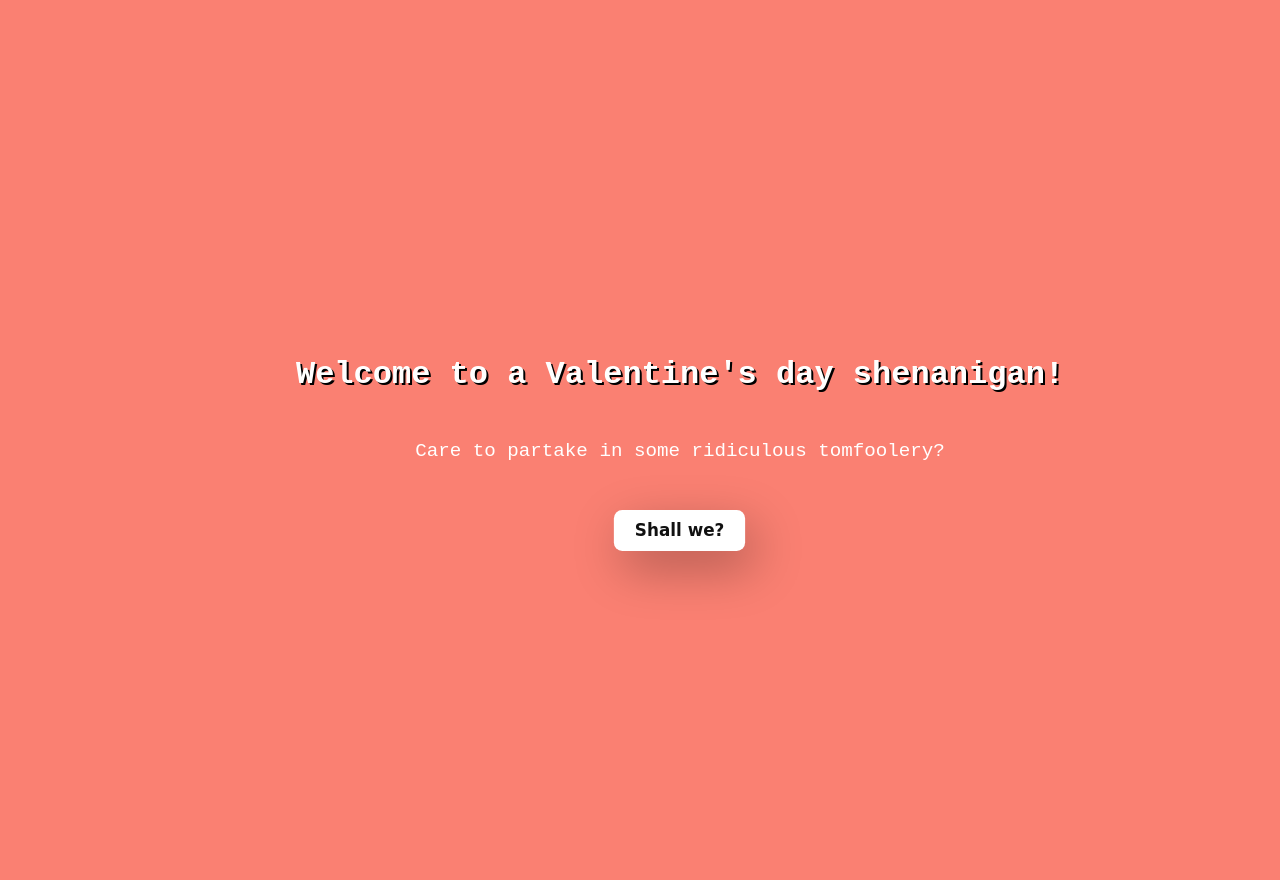
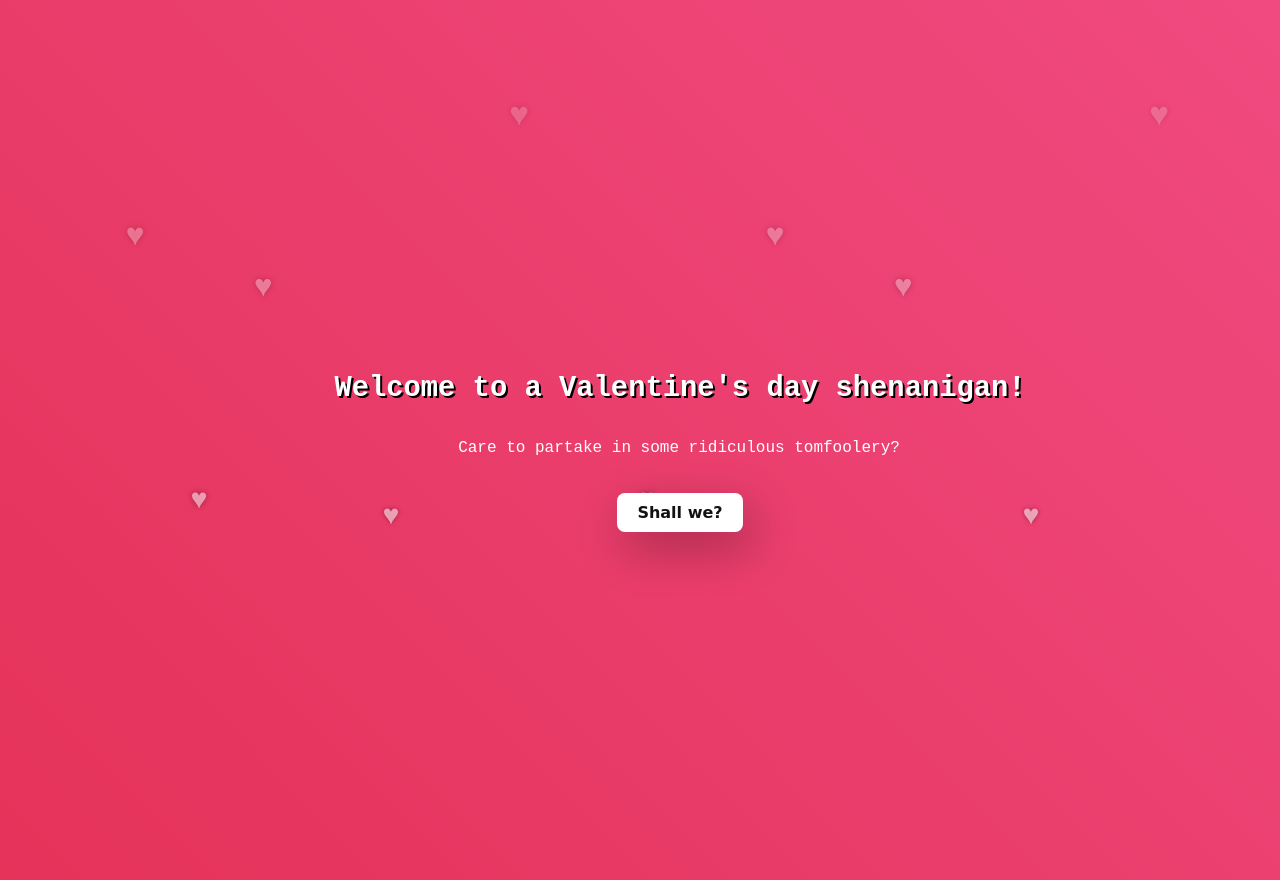
Before and after one commit to toothless1245/valentine-s, a plain HTML site: page index.html in a window 1280 px wide. Shown: the top 880 px of the page. Drawn offline with nearby package versions, Linux system fonts and the light colour scheme.

Commit message:
Update index.html

```diff
--- a/index.html
+++ b/index.html
@@ -4,48 +4,133 @@
   <meta charset="UTF-8" />
   <meta name="viewport" content="width=device-width, initial-scale=1.0" />
   <title>Care to partake in some ridiculous tomfoolery this Valentine's?</title>
-  <meta property="og:title" content="Care to partake in some ridiculous tomfoolery?">
-  <meta property="og:description" content="A date with this HTTYD-loving, space-obsessed romantic!">
-  <meta property="og:image" content="https://example.com/your-share-image.jpg">
-
-  <!-- Preload images -->
-  <link rel="preload" href="your-photo-url.jpg" as="image">
-  <link rel="preload" href="https://i.imgur.com/relatable-meme.jpg" as="image">
 
   <!-- Confetti library -->
   <script src="https://cdn.jsdelivr.net/npm/canvas-confetti@1.5.1/dist/confetti.browser.min.js"></script>
 
   <style>
-    :root {
-      --primary: #FF4081;
-      --success: #4CAF50;
-      --warning: #FFC107;
-      --danger: #F44336;
-    }
-
+    /* Animated Gradient Background for Body */
     body {
       font-family: 'Courier New', monospace;
-      background: #F08080;
+      background: linear-gradient(45deg, #F08080, #dd223e, #FF69B4);
+      background-size: 600% 600%;
+      animation: gradientAnimation 16s ease infinite;
       color: #fff;
       margin: 0;
       padding: 0;
+      overflow: hidden;
+      position: relative;
+      z-index: 1;
+    }
+    @keyframes gradientAnimation {
+      0% { background-position: 0% 50%; }
+      50% { background-position: 100% 50%; }
+      100% { background-position: 0% 50%; }
+    }
+
+    /* Floating Hearts Background */
+    .floating-hearts {
+      position: fixed;
+      top: 0;
+      left: 0;
+      width: 100%;
+      height: 100%;
+      pointer-events: none;
+      z-index: 0;
+      overflow: hidden;
+    }
+    .floating-hearts .heart {
+      position: absolute;
+      bottom: -50px;
+      color: rgba(255, 255, 255, 0.8);
+      font-size: 24px;
+      text-shadow: 0 0 5px rgba(0,0,0,0.5);
+      animation: floatUp linear infinite;
+    }
+    @keyframes floatUp {
+      0% {
+        transform: translateY(0) scale(1);
+        opacity: 1;
+      }
+      100% {
+        transform: translateY(-120vh) scale(1.5);
+        opacity: 0;
+      }
+    }
+    /* Varying positions, durations, and delays for each heart */
+    .floating-hearts .heart:nth-child(1) {
+      left: 10%;
+      animation-duration: 8s;
+      animation-delay: 0s;
+    }
+    .floating-hearts .heart:nth-child(2) {
+      left: 20%;
+      animation-duration: 7s;
+      animation-delay: 1s;
+    }
+    .floating-hearts .heart:nth-child(3) {
+      left: 30%;
+      animation-duration: 9s;
+      animation-delay: 2s;
+    }
+    .floating-hearts .heart:nth-child(4) {
+      left: 40%;
+      animation-duration: 6s;
+      animation-delay: 0.5s;
+    }
+    .floating-hearts .heart:nth-child(5) {
+      left: 50%;
+      animation-duration: 10s;
+      animation-delay: 1.5s;
+    }
+    .floating-hearts .heart:nth-child(6) {
+      left: 60%;
+      animation-duration: 8s;
+      animation-delay: 0s;
+    }
+    .floating-hearts .heart:nth-child(7) {
+      left: 70%;
+      animation-duration: 7s;
+      animation-delay: 1s;
+    }
+    .floating-hearts .heart:nth-child(8) {
+      left: 80%;
+      animation-duration: 9s;
+      animation-delay: 2s;
+    }
+    .floating-hearts .heart:nth-child(9) {
+      left: 90%;
+      animation-duration: 6s;
+      animation-delay: 0.5s;
+    }
+    .floating-hearts .heart:nth-child(10) {
+      left: 15%;
+      animation-duration: 10s;
+      animation-delay: 1.5s;
     }
 
     /* Shared Styles */
     section {
-      display: none;
+      position: absolute;
+      top: 0;
+      left: 0;
       width: 100%;
       min-height: 100vh;
       overflow: hidden;
+      opacity: 0;
+      display: none;
+      position: relative;
+      z-index: 2;
     }
-
     section.active {
       display: flex;
+      opacity: 1;
       flex-direction: column;
       justify-content: center;
       align-items: center;
       text-align: center;
       padding: 20px;
+      animation: fadeIn 0.5s ease-in-out forwards;
     }
 
     h1 {
@@ -54,16 +139,31 @@
       text-shadow: 2px 2px #000;
     }
 
-    p {
-      font-size: 1.2rem;
+    /* Typing Effect for Paragraphs */
+    .typing {
+      display: inline-block;
+      overflow: hidden;
+      white-space: nowrap;
+      border-right: 0.15em solid rgba(255,255,255,0.75);
+      animation: typing 3s steps(40, end) forwards, blink-caret 1s step-end infinite;
+    }
+    @keyframes typing {
+      from { width: 0; }
+      to { width: 100%; }
+    }
+    @keyframes blink-caret {
+      from, to { border-color: transparent; }
+      50% { border-color: rgba(255,255,255,0.75); }
     }
 
     .container {
       display: flex;
       flex-direction: column;
       align-items: center;
-      gap: 05px;
+      gap: 5px;
       max-width: 800px;
+      position: relative;
+      z-index: 3;
     }
 
     .gif-container {
@@ -71,7 +171,6 @@
       justify-content: center;
       margin: 40px;
     }
-
     .gif-container img,
     .gif-container video {
       max-width: 100%;
@@ -79,13 +178,13 @@
       border-radius: 10px;
     }
 
+    /* Button Styles */
     .btn {
       display: flex;
       gap: 20px;
       margin-top: 15px;
       flex-wrap: wrap;
     }
-
     .btn a,
     .btn button {
       text-decoration: none;
@@ -100,47 +199,31 @@
       font-size: 1rem;
       transition: transform 0.3s ease, box-shadow 0.3s ease;
     }
-
     .btn a:hover,
     .btn button:hover {
-      transform: translateY(-5px);
+      transform: translateY(-5px) scale(1.05);
       box-shadow: 0.5rem 1rem 3rem rgba(0, 0, 0, 0.6);
+    }
+    .btn a:active,
+    .btn button:active {
+      transform: scale(0.95);
     }
 
     /* Intro Section Styling */
     #intro {
-      background: #F08080;
       color: #fff;
       text-align: center;
       padding: 40px;
-      animation: bg-pulse 5s infinite alternate;
     }
 
-    @keyframes bg-pulse {
-      0% { background: #F08080; }
-      100% { background: #FA8072; }
+    /* Fade-in and Fade-out Animations */
+    @keyframes fadeIn {
+      from { opacity: 0; }
+      to { opacity: 1; }
     }
-
-    #intro .container {
-      gap: 15px;
-    }
-
-    #intro h1 {
-      font-size: 2rem;
-    }
-
-    #intro p {
-      font-size: 1.2rem;
-    }
-
-    #startButton {
-      animation: pulse 2s infinite;
-    }
-
-    @keyframes pulse {
-      0% { transform: scale(1); }
-      50% { transform: scale(1.05); }
-      100% { transform: scale(1); }
+    @keyframes fadeOut {
+      from { opacity: 1; }
+      to { opacity: 0; }
     }
 
     /* Additional Styles for Moving 'No' Button in No3 Section */
@@ -150,11 +233,25 @@
   </style>
 </head>
 <body>
+  <!-- Floating Hearts Background -->
+  <div class="floating-hearts">
+    <div class="heart">♥</div>
+    <div class="heart">♥</div>
+    <div class="heart">♥</div>
+    <div class="heart">♥</div>
+    <div class="heart">♥</div>
+    <div class="heart">♥</div>
+    <div class="heart">♥</div>
+    <div class="heart">♥</div>
+    <div class="heart">♥</div>
+    <div class="heart">♥</div>
+  </div>
+
   <!-- Intro Section -->
   <section id="intro" class="active">
     <div class="container">
       <h1>Welcome to a Valentine's day shenanigan!</h1>
-      <p>Care to partake in some ridiculous tomfoolery?</p>
+      <p class="typing">Care to partake in some ridiculous tomfoolery?</p>
       <div class="btn">
         <button id="startButton"><b>Shall we?</b></button>
       </div>
@@ -168,7 +265,7 @@
         <img src="https://www.dropbox.com/scl/fi/b5nrk86lz65qpkyehsknx/will-you.jpg?rlkey=4jkl9h582yu67fx4n5rgwqhq3&st=5k3aevu5&dl=0&raw=1" alt="cutsie car" />
       </div>
       <h1>So... maybe wanna hang out this Valentine's?</h1>
-      <p>You can totally say no</p>
+      <p class="typing">You can totally say no</p>
       <div class="btn">
         <button onclick="showSection('yes')"><b>Yes</b></button>
         <button onclick="showSection('no1')"><b>No</b></button>
@@ -188,10 +285,9 @@
         </video>
       </div>
       <h1>Someone's in LOVE. Well, that's just embarrassing.</h1>
-      <p>Yeah yeah, I lesbian you too</p>
-      <p>And yes, that is us</p>
+      <p class="typing">Yeah yeah, I lesbian you too</p>
+      <p class="typing">And yes, that is us</p>
       <div class="btn">
-        <!-- The coupon button now calls redeemCoupon() -->
         <button id="couponButton" onclick="redeemCoupon()"><b>Quick, redeem a free KISS ME coupon!</b></button>
       </div>
     </div>
@@ -204,7 +300,7 @@
         <img src="https://www.dropbox.com/scl/fi/e9mdohuz02yssgnzbhxxh/N1.jpg?rlkey=rb3czvlr1ympo1gy1cpl40z2i&st=4nu01jtr&dl=0&raw=1" alt="Narnia" />
       </div>
       <h1>Take your time, pumpkin 🎃</h1>
-      <p>All this effort just for a NO, huh. Maybe teri mumma maan jaaye?</p>
+      <p class="typing">All this effort just for a NO, huh. Maybe teri mumma maan jaaye?</p>
       <div class="btn">
         <button onclick="showSection('yes')"><b>Yes</b></button>
         <button onclick="showSection('no2')"><b>No</b></button>
@@ -221,8 +317,8 @@
       <div class="gif-container">
         <img src="https://www.dropbox.com/scl/fi/1gdierjss50h0u9728s8t/N2.jpg?rlkey=kfp4eub90zk6fyc20bhbnvdk5&st=gu92nurk&dl=0&raw=1" alt="hoes mad" />
       </div>
-      <h1>I said, TAKE YOUR TIME 😡</h1>
-      <p>I'm really not gonna let all this effort go to waste</p>
+      <h1>DANG IT 😭</h1>
+      <p class="typing">I'm really not gonna let all this effort go to waste</p>
       <div class="btn">
         <button onclick="showSection('yes')"><b>Yes</b></button>
         <button onclick="showSection('no3')"><b>No</b></button>
@@ -240,10 +336,9 @@
         <img src="https://www.dropbox.com/scl/fi/1to9cix8vf8nft4a5ethu/N3.jpg?rlkey=oaekhtjok25kq66vv07xomaox&st=ygz0jopt&dl=0&raw=1" alt="watch your tone" />
       </div>
       <h1>Pretty please? 😫😩</h1>
-      <p>Ab to magic word bhi use kar liya...</p>
+      <p class="typing">Ab to magic word bhi use kar liya...</p>
       <div class="btn">
         <button onclick="showSection('yes')"><b>Yes</b></button>
-        <!-- The inline onclick is removed from the No button -->
         <button id="move-random"><b>No</b></button>
       </div>
     </div>
@@ -254,29 +349,42 @@
 
   <!-- JavaScript -->
   <script>
-    // Function to show a specific section
+    // Function to show a specific section with fade transitions
     function showSection(sectionId) {
-      // Pause media in all sections and remove active class
-      const sections = document.querySelectorAll('section');
-      sections.forEach(sec => {
-        sec.classList.remove('active');
-        // Pause all media in the section
-        sec.querySelectorAll('audio, video').forEach(media => {
+      const currentSection = document.querySelector('section.active');
+      const newSection = document.getElementById(sectionId);
+
+      if (currentSection) {
+        // Fade out current section
+        currentSection.style.animation = 'fadeOut 0.5s ease-in-out forwards';
+        // Pause media in the current section
+        currentSection.querySelectorAll('audio, video').forEach(media => {
           media.pause();
           media.currentTime = 0;
         });
-      });
-
-      // Show the selected section
-      const activeSection = document.getElementById(sectionId);
-      activeSection.classList.add('active');
-
-      // Play media in the active section
-      activeSection.querySelectorAll('audio, video').forEach(media => {
-        media.play().catch(e => {
-          console.log('Autoplay error:', e);
+        // After fade out, hide the current section and show the new section
+        setTimeout(() => {
+          currentSection.classList.remove('active');
+          currentSection.style.display = 'none';
+          currentSection.style.animation = '';
+          newSection.style.display = 'flex';
+          newSection.classList.add('active');
+          // Play media in the new section
+          newSection.querySelectorAll('audio, video').forEach(media => {
+            media.play().catch(e => {
+              console.log('Autoplay error:', e);
+            });
+          });
+        }, 500); // Duration matches the fadeOut animation
+      } else {
+        newSection.style.display = 'flex';
+        newSection.classList.add('active');
+        newSection.querySelectorAll('audio, video').forEach(media => {
+          media.play().catch(e => {
+            console.log('Autoplay error:', e);
+          });
         });
-      });
+      }
     }
 
     // Functionality for randomizing the "No" button in No3 section
@@ -288,30 +396,25 @@
 
     // Function to redeem coupon and trigger confetti animation
     function redeemCoupon() {
-      // Trigger confetti animation
       confetti({
         particleCount: 150,
         spread: 70,
         origin: { y: 0.6 }
       });
-      // Transition to the 'intro' section after a brief delay to showcase confetti
       setTimeout(function() {
         showSection('intro');
-      }, 500);
+      }, 1500);
     }
 
     // Event listener for the Start button
     document.getElementById('startButton').addEventListener('click', function() {
-      // Transition to the 'home' section
       showSection('home');
     });
 
     // Attach behavior to the "No" button in the No3 section
     document.addEventListener("DOMContentLoaded", function() {
       const noButton = document.getElementById("move-random");
-      let mouseoverAttached = false; // flag to ensure we attach the mouseover listener only once
-
-      // On first click, move the button and attach the mouseover and touch event listeners
+      let mouseoverAttached = false;
       noButton.addEventListener("click", function() {
         moveRandomEl(noButton);
         if (!mouseoverAttached) {
@@ -319,7 +422,6 @@
           noButton.addEventListener("mouseover", function() {
             moveRandomEl(noButton);
           });
-          // For mobile touch effect
           noButton.addEventListener("touchstart", function() {
             moveRandomEl(noButton);
           });
```
